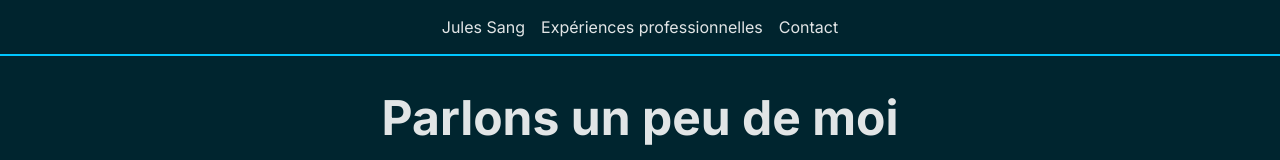
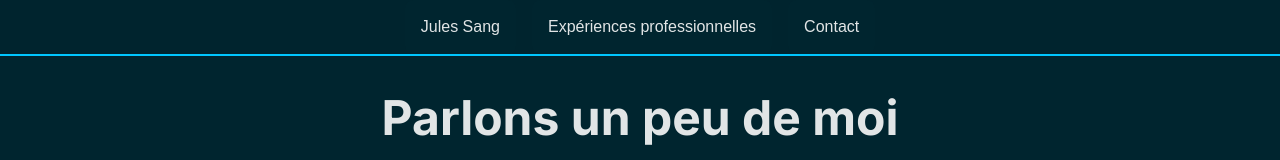
Before and after one commit to jul-o/Portfolio, a Next.js app: page / in a window 1280 px wide. Shown: the top 160 px of the page. Built offline with nearby package versions, Linux system fonts and the light colour scheme.

Commit message:
[#38] solved using js scroll (#39)

```diff
--- a/src/components/Navbar/Navbar.module.scss
+++ b/src/components/Navbar/Navbar.module.scss
@@ -26,9 +26,11 @@ $height: 3.5rem;
 		top: 0;
 	}
 
-	a {
+	button {
 		height: 100%;
 		color: $light-grey;
+		border: none;
+
 		transition: color 1s cubic-bezier(0.165, 0.84, 0.44, 1);
 		display: flex;
 		align-items: center;
--- a/src/components/Navbar/Navbar.tsx
+++ b/src/components/Navbar/Navbar.tsx
@@ -3,8 +3,6 @@ import classNames from 'utils/classNames';
 import styles from './Navbar.module.scss';
 
 const Navbar = () => {
-	const [scrollingDown, setScrollingDown] = useState(false);
-
 	useEffect(() => {
 		let previousScrollValue = window.scrollY;
 		const onScroll = () => {
@@ -20,7 +18,15 @@ const Navbar = () => {
 		};
 	});
 
-	// TODO: navbar disappears when scrolling down, reappears when scrolling up
+	const scrollTo = (target: string) => {
+		window.history.pushState(null, null, `/${target}`);
+		document.querySelector(target).scrollIntoView({
+			behavior: 'smooth',
+		});
+	};
+
+	const [scrollingDown, setScrollingDown] = useState(false);
+
 	return (
 		<div
 			id="navbar"
@@ -28,15 +34,24 @@ const Navbar = () => {
 				styles.navbar,
 				scrollingDown && styles.navbar_scroll_down
 			)}>
-			<a href="/#home">
+			<button
+				onClick={() => {
+					scrollTo('#home');
+				}}>
 				<span>Jules Sang</span>
-			</a>
-			<a href="/#experiences">
+			</button>
+			<button
+				onClick={() => {
+					scrollTo('#experiences');
+				}}>
 				<span>Expériences professionnelles</span>
-			</a>
-			<a href="/#contact">
+			</button>
+			<button
+				onClick={() => {
+					scrollTo('#contact');
+				}}>
 				<span>Contact</span>
-			</a>
+			</button>
 		</div>
 	);
 };
--- a/src/styles/tags.scss
+++ b/src/styles/tags.scss
@@ -10,9 +10,9 @@ body {
 	background-color: $primary;
 }
 
-html {
-	scroll-behavior: smooth;
-}
+// html {
+// 	scroll-behavior: smooth;
+// }
 
 @media screen and (prefers-reduced-motion: reduce) {
 	html {
```
